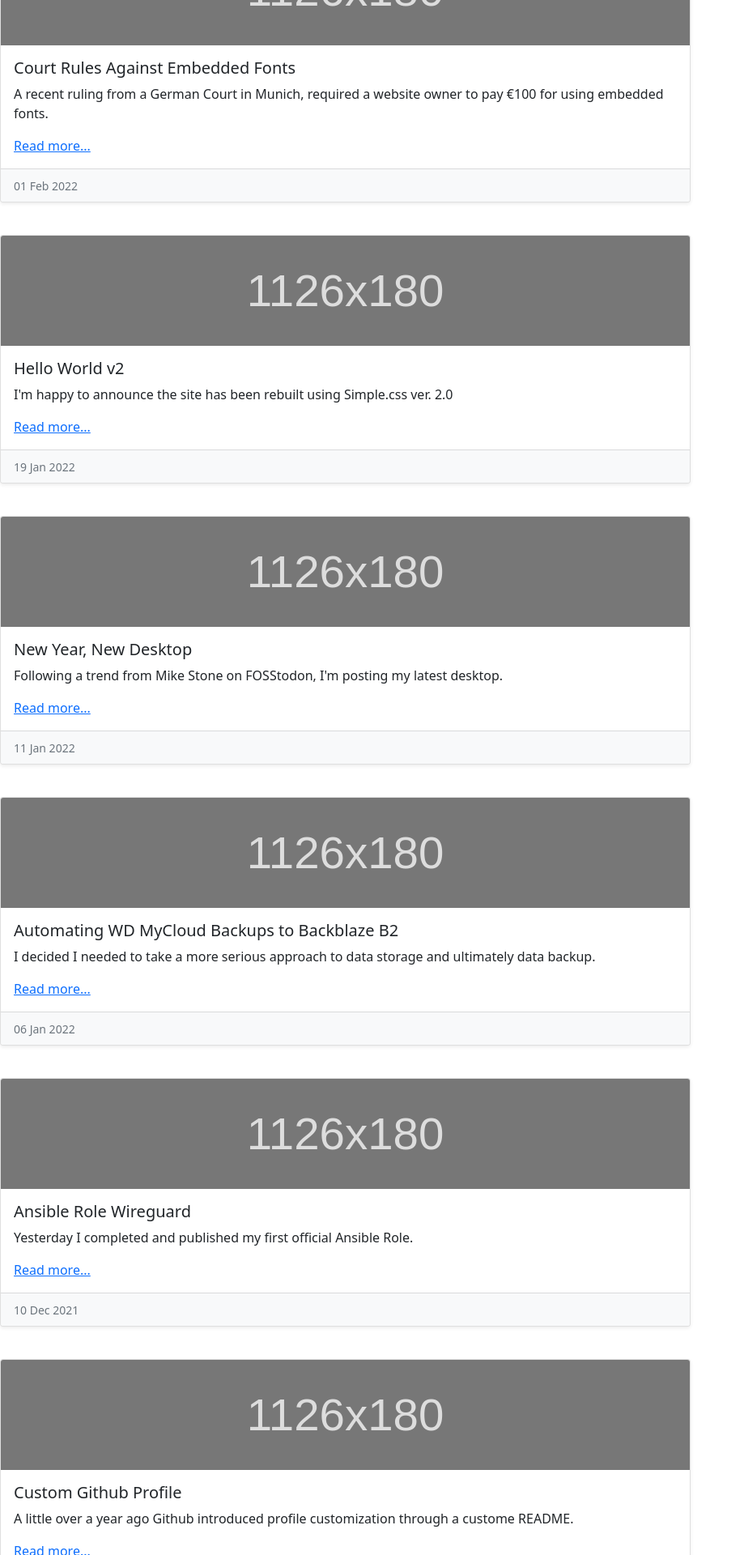
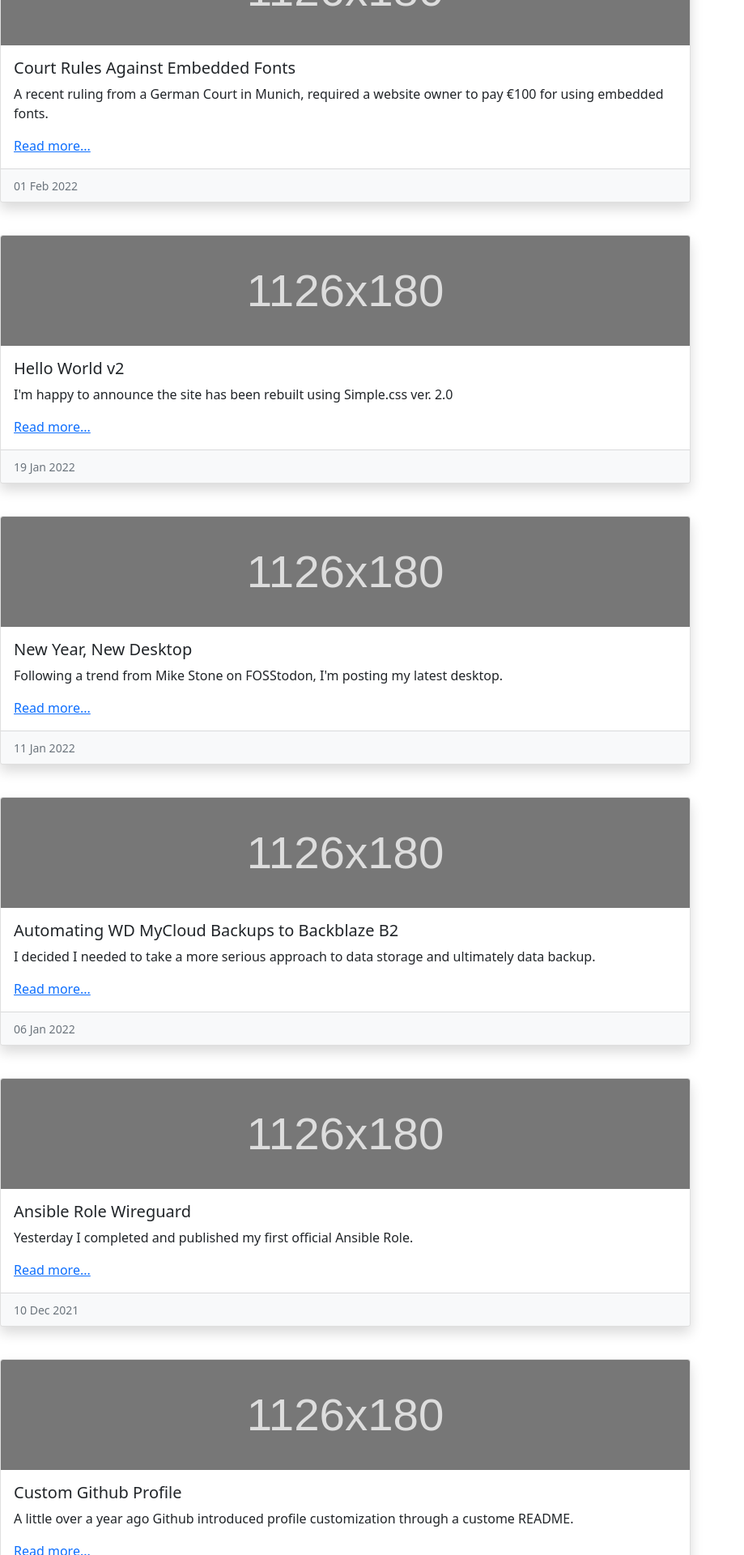
Before and after one commit to acavella/dev.cavella.com, a Jekyll site: the page built from index.md, in a window 1280 px wide. Shown: the part 300-2220 px from the top of the page at 81% size, without its empty margins (0-919 px from the left). Built offline with Jekyll 4.4.1, drawn with Linux system fonts in a browser that asks for light colours.

Commit message:
increase shadow
Signed-off-by: Tony Cavella <9434191+acavella@users.noreply.github.com>

```diff
--- a/index.md
+++ b/index.md
@@ -10,7 +10,7 @@ layout: default
 <h3>Blog Posts</h3>
 
 {% for post in site.posts %}
-<div class="card col-md-8 shadow-sm">
+<div class="card col-md-8 shadow">
   <img class="card-img-top" src="/assets/images/placeholder.svg" alt="Card image cap">
   <div class="card-body">
     <h5 class="card-title">{{ post.title }}</h5>
```
